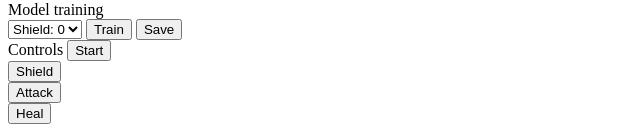
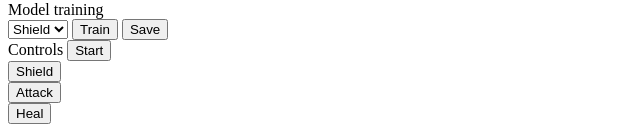
Before and after one commit to GianniMS/hand-detection-pve-game, a website with bundled scripts: page index.html in a window 1280 px wide. Shown: the part 944-1073 px from the top of the page, 0-640 px from the left. Built offline with nearby package versions, Linux system fonts and the light colour scheme.

Commit message:
counter tweaks

```diff
--- a/detection.js
+++ b/detection.js
@@ -7,6 +7,10 @@ let handLandmarker = undefined;
 let runningMode = "VIDEO";
 let enableWebcamButton = HTMLButtonElement;
 let webcamRunning = false;
+
+let shieldCounter = 0;
+let attackCounter = 0;
+let healCounter = 0;
 
 // Array to store training data
 let trainingData = [];
@@ -114,8 +118,6 @@ document.querySelectorAll('.training-button')[0].addEventListener('click', () =>
         const action = document.getElementById('actionDropdown').value;
         // Add landmarks and action to training data
         trainingData.push({ landmarks: results.landmarks, action: action });
-        // Update the count for the selected action
-        document.getElementById(`${action}-count`).innerText = parseInt(document.getElementById(`${action}-count`).innerText) + 1;
     }
 });
 
--- a/index.html
+++ b/index.html
@@ -50,9 +50,9 @@
                 <span class="training-title">Model training</span>
                 <section class="training-content">
                     <select id="actionDropdown">
-                        <option value="shield">Shield: <span id="shield-count">0</span></option>
-                        <option value="attack">Attack: <span id="attack-count">0</span></option>
-                        <option value="heal">Heal: <span id="heal-count">0</span></option>
+                        <option value="shield">Shield</option>
+                        <option value="attack">Attack</option>
+                        <option value="heal">Heal</option>
                     </select>
                     <button class="training-button">Train</button>
                     <button class="training-button">Save</button>
```
